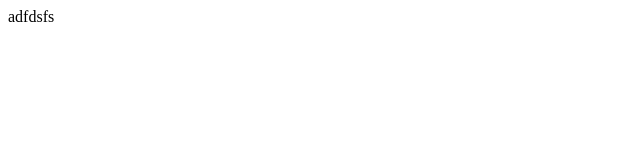
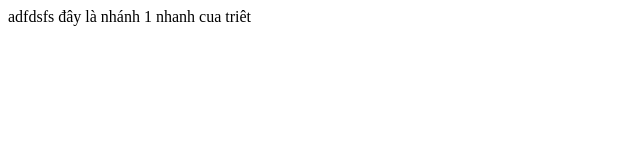
Before and after one commit to LeQuangVien/test-Repo, a plain HTML site: page index.html in a window 1280 px wide. Shown: the whole page, without its empty margins (0-640 px from the left). Drawn offline with Linux system fonts and the light colour scheme.

Commit message:
nhanh1 triet

```diff
--- a/index.html
+++ b/index.html
@@ -9,6 +9,8 @@
 
 <body>
     adfdsfs
+    đây là nhánh 1
+    nhanh cua triêt
 </body>
 
 </html>
```
